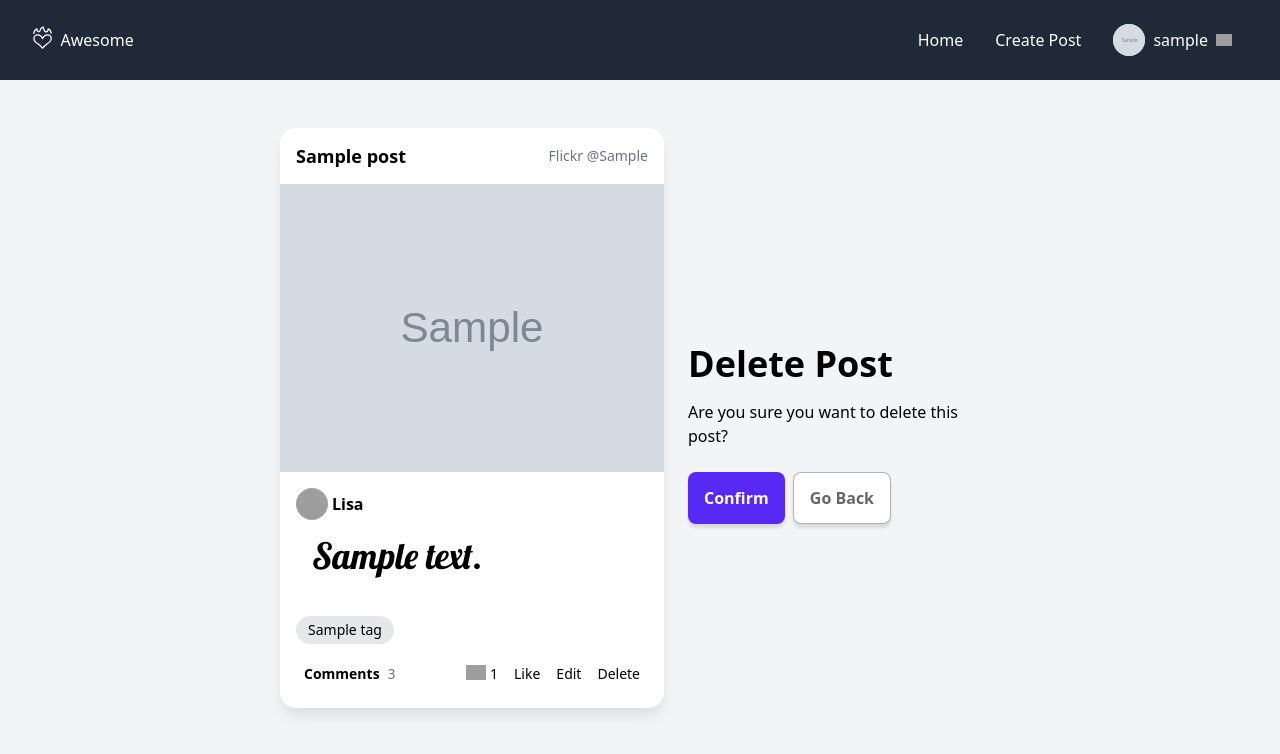
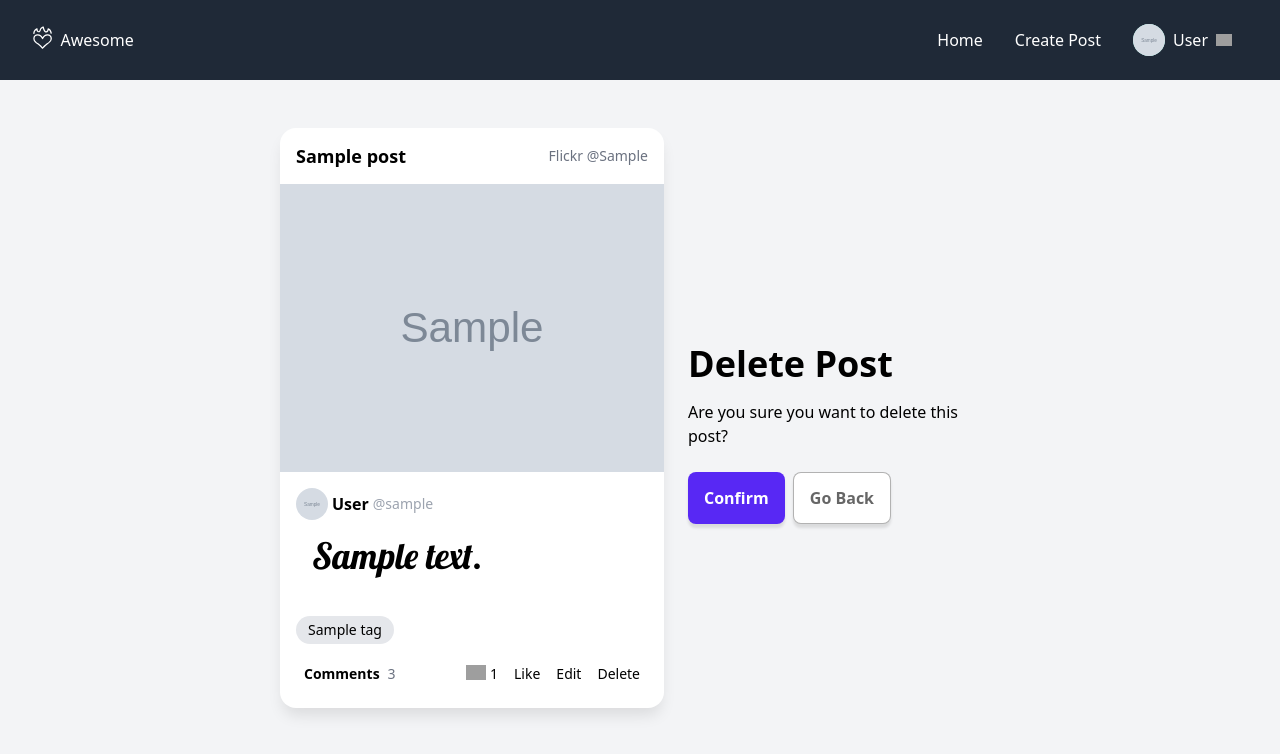
Before and after one commit to iFrankXue/Awesome-working, a Django app: page /posts/delete/00000000-0000-0000-0000-000000000001 in a window 1280 px wide. Shown: the top 754 px of the page. Run offline with Django 5.2, Linux system fonts and the light colour scheme; a user stored in the database is signed in; tables that the repository leaves empty hold one stand-in row (values such as "Sample post"); grey boxes marked "Sample" are stand-in pictures; some libraries are stand-ins or nearby versions; grey boxes are pictures that could not be loaded.

Commit message:
Update the user-profile: view, edit, and delete.

```diff
--- a/a_core/settings.py
+++ b/a_core/settings.py
@@ -161,3 +161,5 @@ LOGIN_REDIRECT_URL = '/'
 EMAIL_BACKEND = 'django.core.mail.backends.console.EmailBackend'
 ACCOUNT_AUTHENTICATION_METHOD = 'username_email'
 ACCOUNT_EMAIL_REQUIRED = True
+
+ACCOUNT_USERNAME_BlACKLIST = ['admin', 'accounts', 'profile', 'category', 'post', 'delete', 'edit']
--- a/a_posts/models.py
+++ b/a_posts/models.py
@@ -1,4 +1,5 @@
 from django.db import models
+from django.contrib.auth.models import User
 import uuid
 
 
@@ -9,6 +10,7 @@ class Post(models.Model):
     artist = models.CharField(max_length=500, null=True)
     url = models.URLField(max_length=500, null=True)
     image = models.URLField(max_length=500)
+    author = models.ForeignKey(User, on_delete=models.SET_NULL, null=True, related_name='posts')
     body = models.TextField()
     tags = models.ManyToManyField('Tag')
     created = models.DateTimeField(auto_now_add=True)
--- a/a_posts/templates/a_posts/post.html
+++ b/a_posts/templates/a_posts/post.html
@@ -1,3 +1,5 @@
+{% load static %}
+
 <article class="card">
     <div class="flex items-center justify-between px-4 h-14">
         <h3 class="text-lg font-bold w-[50%] truncate">{{ post.title }}</h3>
@@ -11,11 +13,20 @@
     </figure>
 
     <div class="p-4 pb-2">
-        <a class="flex items-center gap-1 mb-4" href="">
-            <img class="w-8 h-8 rounded-full" src="https://img.icons8.com/ios/100/A9A9A9/happy--v1.png"
+        {% if post.author %}
+        <a class="flex items-center gap-1 mb-4" href="{% url 'user-profile' post.author.username %}">
+            <img class="w-8 h-8 rounded-full" src="{{ post.author.profile.avatar }}"
                 alt="happy--v1" />
-            <span class="font-bold hover:underline">Lisa</span>
+            <span class="font-bold hover:underline">{{ post.author.profile.name }}</span>
+            <span class="text-sm text-gray-400">@{{ post.author.username }}</span>
         </a>
+        {% else %}
+        <div class="flex items-center gap-1 mb-4">
+            <img class="w-8 h-8 rounded-full" src="{% static 'images/avatar_default.svg' %}"
+                alt="happy--v1" />
+            <span class="text-gray-500">no author</span>
+        </div>
+        {% endif %}
         <p class="text-5xl mb-10 px-4 font1">{{ post.body }}</p>
 
         <div class="flex items-center gap-2 text-sm mb-5">
@@ -39,8 +50,10 @@
                         alt="">1
                 </div>
                 <a href="">Like</a>
+                {% if user.is_authenticated and user == post.author %}
                 <a href="{% url 'post-edit' post.id %}">Edit</a>
                 <a href="{% url 'post-delete' post.id %}">Delete</a>
+                {% endif %}
             </div>
         </div>
     </div>
--- a/a_posts/templates/a_posts/post_create.html
+++ b/a_posts/templates/a_posts/post_create.html
@@ -16,7 +16,7 @@
         {{ form.as_p }}
 
         <button type="submit" class="mt-1">Submit Post</button>
-        <a class="button secondaryAction ml-1" href="{{ request.META.HTTP_REFERER|default:"/" }}">Cancel</a>
+        <a class="button secondaryAction ml-1" href="javascript:if(history.length > 1){history.back();} else {window.location.href='/';}">Cancel</a>
     </form>
 </div>
 
--- a/a_posts/templates/a_posts/post_delete.html
+++ b/a_posts/templates/a_posts/post_delete.html
@@ -15,7 +15,8 @@
         <form method='POST'>
             {% csrf_token %}
             <button type="submit">Confirm</button>
-            <a class="button secondaryAction ml-1" href="{{ request.META.HTTP_REFERER|default:"/" }}">Go Back</a>
+            {% comment %} <a class="button secondaryAction ml-1" href="{{ request.META.HTTP_REFERER|default:"/" }}">Go Back</a> {% endcomment %}
+            <a class="button secondaryAction ml-1" href="javascript:if(history.length > 1){history.back();} else {window.location.href='/';}">Go Back</a>
         </form>
     </div>
 </div>
--- a/a_posts/templates/a_posts/post_edit.html
+++ b/a_posts/templates/a_posts/post_edit.html
@@ -15,7 +15,7 @@
             {{ form }}
             <div class="pt-4">
                 <button type="submit">Submit</button>
-                <a class="button secondaryAction ml-1" href="{{ request.META.HTTP_REFERER|default:"/" }}">Go Back</a>
+                <a class="button secondaryAction ml-1" href="javascript:if(history.length > 1){history.back();} else {window.location.href='/';}">Go Back</a>
             </div>
         </form>
     </div>
--- a/a_posts/views.py
+++ b/a_posts/views.py
@@ -1,4 +1,5 @@
 from django.shortcuts import render, redirect, get_object_or_404
+from django.contrib.auth.decorators import login_required
 from django.contrib import messages
 from bs4 import BeautifulSoup
 import requests
@@ -23,6 +24,8 @@ def home_view(request, tag=None):
     }
     return render(request, 'a_posts/home.html', context)
 
+
+@login_required
 def post_create_view(request):
     form = PostCreateForm()
 
@@ -46,6 +49,8 @@ def post_create_view(request):
             artist = find_artist[0].text.strip()
             post.artist = artist
 
+            post.author = request.user
+
             post.save()
             form.save_m2m()
             return redirect('home')
@@ -56,9 +61,10 @@ def post_create_view(request):
     return render(request, 'a_posts/post_create.html', context)
 
 
+@login_required
 def post_delete_view(request,pk):
     validate_uuid(pk)
-    post = get_object_or_404(Post, id=pk)
+    post = get_object_or_404(Post, id=pk, author=request.user)
 
     if request.method == "POST":
         post.delete()
@@ -70,9 +76,11 @@ def post_delete_view(request,pk):
     }
     return render(request, 'a_posts/post_delete.html', context)
 
+
+@login_required
 def post_edit_view(request, pk):
     validate_uuid(pk)
-    post = get_object_or_404(Post, id=pk)
+    post = get_object_or_404(Post, id=pk, author=request.user)
 
     if request.method == "POST":
         form = PostEditForm(request.POST, instance=post)
--- a/a_users/models.py
+++ b/a_users/models.py
@@ -1,5 +1,6 @@
 from django.db import models
 from django.contrib.auth.models import User
+from django.templatetags.static import static
 # Create your models here.
 
 class Profile(models.Model):
@@ -13,3 +14,19 @@ class Profile(models.Model):
 
     def __str__(self):
         return str(self.user)
+
+    @property
+    def avatar(self):
+        try:
+            avatar = self.image.url
+        except:
+            avatar = static('images/avatar_default.svg')
+        return avatar
+
+    @property
+    def name(self):
+        if self.realname:
+            name = self.realname
+        else:
+            name = self.user.username
+        return name
--- a/a_users/urls.py
+++ b/a_users/urls.py
@@ -4,4 +4,6 @@ from .views import *
 urlpatterns = [
     path('', profile_view, name='profile'),
     path('edit/', profile_edit_view, name='profile-edit'),
+    path('delete/', profile_delete_view, name='profile-delete'),
+    path('<str:username>/', profile_view, name='user-profile'),
 ]
--- a/templates/includes/header.html
+++ b/templates/includes/header.html
@@ -39,8 +39,8 @@ class="md:flex items-center justify-between [&>*]:px-8 bg-gray-800 h-20 text-whi
             <a class="cursor-pointer select-none" @click="dropdownOpen = !dropdownOpen"
                 @click.away="dropdownOpen = false">
                 <img class="h-8 w-8 rounded-full object-cover bg-teal-200"
-                    src="{{ user.profile.image.url }}" alt="{{ user.profile.realname }} avatar" />
-                {{ user.username }}
+                    src="{{ user.profile.avatar }}" alt="{{ user.profile.name }} avatar" />
+                {{ user.profile.name }}
                 <!-- Arrow rotation animation -->
                 <img x-bind:class="{'rotate-180 transition-transform duration-300': dropdownOpen, 'transition-transform duration-200': !dropdownOpen}"
                     class="w-4" src="https://img.icons8.com/metro/26/aaaaaa/expand-arrow.png"
```
Also changed, not shown: a_users/templates/a_users/profile.html (+5 -5 lines), a_users/templates/a_users/profile_delete.html (added, +14 -0 lines), a_users/templates/a_users/profile_edit.html (+4 -4 lines), a_users/views.py (+31 -3 lines), a_posts/migrations/0009_post_author.py (added), media/avatars/Frank_Eu2XBku.webp (added).
